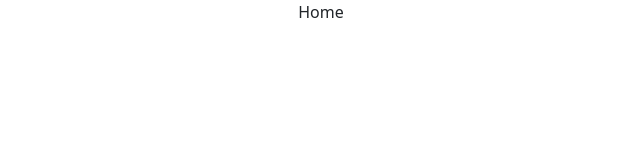
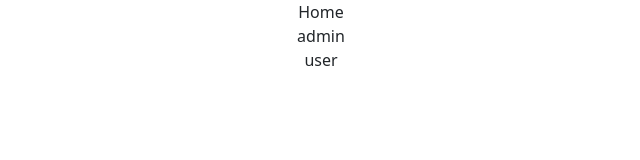
Before and after one commit to Dharineesh235/wresverse, a React (Vite) app: page / in a window 1280 px wide. Shown: the top 160 px of the page, without its empty margins (319-959 px from the left). Built offline with nearby package versions, Linux system fonts and the light colour scheme.

Commit message:
Home component check

```diff
--- a/src/components/Home.jsx
+++ b/src/components/Home.jsx
@@ -1,9 +1,15 @@
-import React from 'react'
+import React from "react";
+import { useNavigate } from "react-router-dom";
 
 const Home = () => {
+  const navigate = useNavigate();
   return (
-    <div>Home</div>
-  )
-}
+    <>
+      <div>Home</div>
+      <div onClick={()=>navigate('/adminlogin')}>admin</div>
+      <div onClick={()=>navigate('/login')}>user</div>
+    </>
+  );
+};
 
-export default Home
+export default Home;
```
